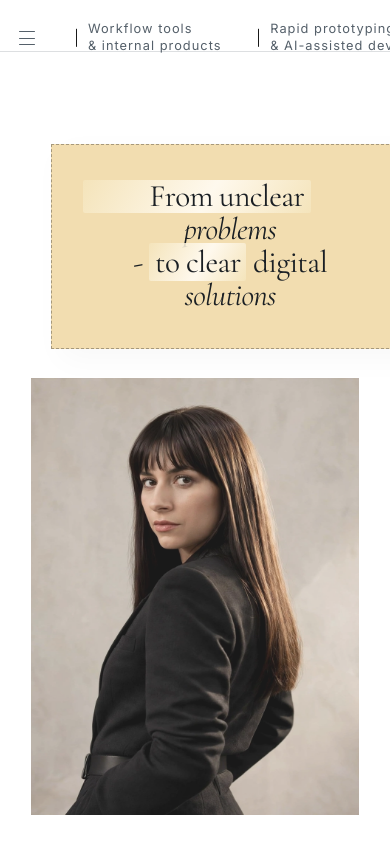
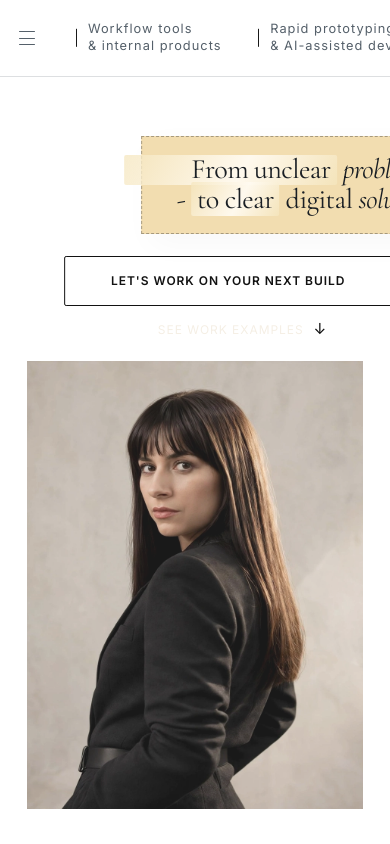
Before and after one commit to Irene2828/porfoliojuly, a Next.js app: page / in a window 390 px wide. Shown: the top 844 px of the page. Built offline with nearby package versions, Linux system fonts and the light colour scheme; no server answers; the database is empty; a web font is replaced by a local one.

Commit message:
Improve mobile hero centering

```diff
--- a/src/app/components/Hero.css
+++ b/src/app/components/Hero.css
@@ -494,8 +494,8 @@
 @media (max-width: 900px) {
   /* ── Mobile: centered single-column, name over photo ── */
   .hero-section {
-    padding-top: 8.5rem !important;
-    padding-bottom: 3rem;
+    padding-top: 6.25rem !important;
+    padding-bottom: 4rem;
     padding-inline: 0;
     min-height: auto;
     width: 100%;
@@ -518,41 +518,49 @@
     display: none !important;
   }
   .hero-top-hairline {
-    top: 3.2rem !important; /* adjust stroke line closer to links on mobile */
+    top: 4.75rem !important; /* keep the stroke tucked under the header */
   }
 
   .hero-container {
     display: grid !important;
     grid-template-columns: 1fr !important;
-    grid-template-rows: auto auto auto auto auto !important;
+    grid-template-rows: auto auto auto auto !important;
     align-items: center !important;
     justify-content: center !important;
-    gap: 1.1rem !important;
+    justify-items: center !important;
+    gap: 1.25rem !important;
     width: 100% !important;
     max-width: 100% !important;
     margin: 0 auto !important;
     transform: none !important;
     padding-inline: 1rem !important;
-    padding-top: 0.5rem !important;
+    padding-top: 0 !important;
     box-sizing: border-box;
   }
 
   .hero-content {
-    display: contents !important;
+    width: 100% !important;
+    max-width: 100% !important;
+    display: flex !important;
+    flex-direction: column !important;
+    align-items: center !important;
   }
 
   .hero-copy-motion {
-    display: contents !important;
+    width: 100% !important;
+    display: flex !important;
+    flex-direction: column !important;
+    align-items: center !important;
   }
 
   /* Image: centered visual */
   .hero-image-wrapper {
     grid-row: 2 !important; /* positioned after name group */
-    width: min(100%, 24rem) !important;
+    width: min(100%, 22rem) !important;
     max-width: 100% !important;
     height: auto !important;
     flex: none;
-    margin: 0 auto 1.35rem auto !important;
+    margin: 0 auto 1.1rem auto !important;
     transform: none !important;
     position: relative;
     display: flex;
@@ -562,7 +570,7 @@
   }
 
   .cv-scanner .hero-image-container {
-    width: min(84vw, 22rem) !important;
+    width: min(88vw, 21rem) !important;
     max-width: 100% !important;
     height: auto !important;
     aspect-ratio: 3 / 4 !important; /* keep aspect ratio on photo container */
@@ -580,9 +588,9 @@
   /* Name group: positioned above visual */
   .hero-name-group {
     grid-row: 1 !important; /* positioned first */
-    width: min(100%, 34rem) !important;
+    width: min(100%, 21rem) !important;
     margin-top: 0 !important; /* reset negative pull-up */
-    margin-bottom: 0.75rem !important;
+    margin-bottom: 0.5rem !important;
     align-items: center !important;
     justify-content: center !important;
     display: flex;
@@ -590,6 +598,8 @@
     text-align: center !important;
     position: relative;
     z-index: 10;
+    padding: 1.15rem 1rem !important;
+    box-sizing: border-box;
   }
 
   .hero-name-group .hero-text {
@@ -602,7 +612,7 @@
   .hero-name-group .hero-text h1 {
     width: 100%;
     max-width: 100%;
-    font-size: clamp(1.75rem, 8vw, 2.4rem) !important;
+    font-size: clamp(1.55rem, 7.2vw, 2.05rem) !important;
     letter-spacing: -0.02em;
     overflow-wrap: break-word;
     word-break: normal;
@@ -618,7 +628,7 @@
 
   .hero-name-eyebrow {
     text-align: center !important;
-    margin: 0.35rem auto 0 auto !important;
+    margin: 0.3rem auto 0 auto !important;
     font-size: 0.78rem !important;
     color: #4d565f !important;
     opacity: 0.95 !important;
@@ -642,7 +652,7 @@
     grid-row: 4 !important; /* positioned after visual */
     width: 100% !important;
     max-width: 22rem !important;
-    margin: 1.2rem auto 0.8rem auto !important;
+    margin: 1rem auto 0.7rem auto !important;
     padding: 0 !important;
     box-sizing: border-box;
     display: flex !important; /* show it on mobile */
@@ -671,13 +681,13 @@
 
   /* CTAs: full-width stacked */
   .hero-ctas {
-    grid-row: 5 !important; /* positioned at the end */
-    width: min(100%, 22rem) !important;
-    max-width: 22rem !important;
+    grid-row: 3 !important;
+    width: min(100%, 21rem) !important;
+    max-width: 21rem !important;
     flex-direction: column !important;
     align-items: stretch !important;
-    gap: 0.75rem;
-    margin: 0.35rem auto 0 !important;
+    gap: 0.65rem;
+    margin: 0.85rem auto 0 !important;
   }
 
   .hero-ctas .btn {
```
